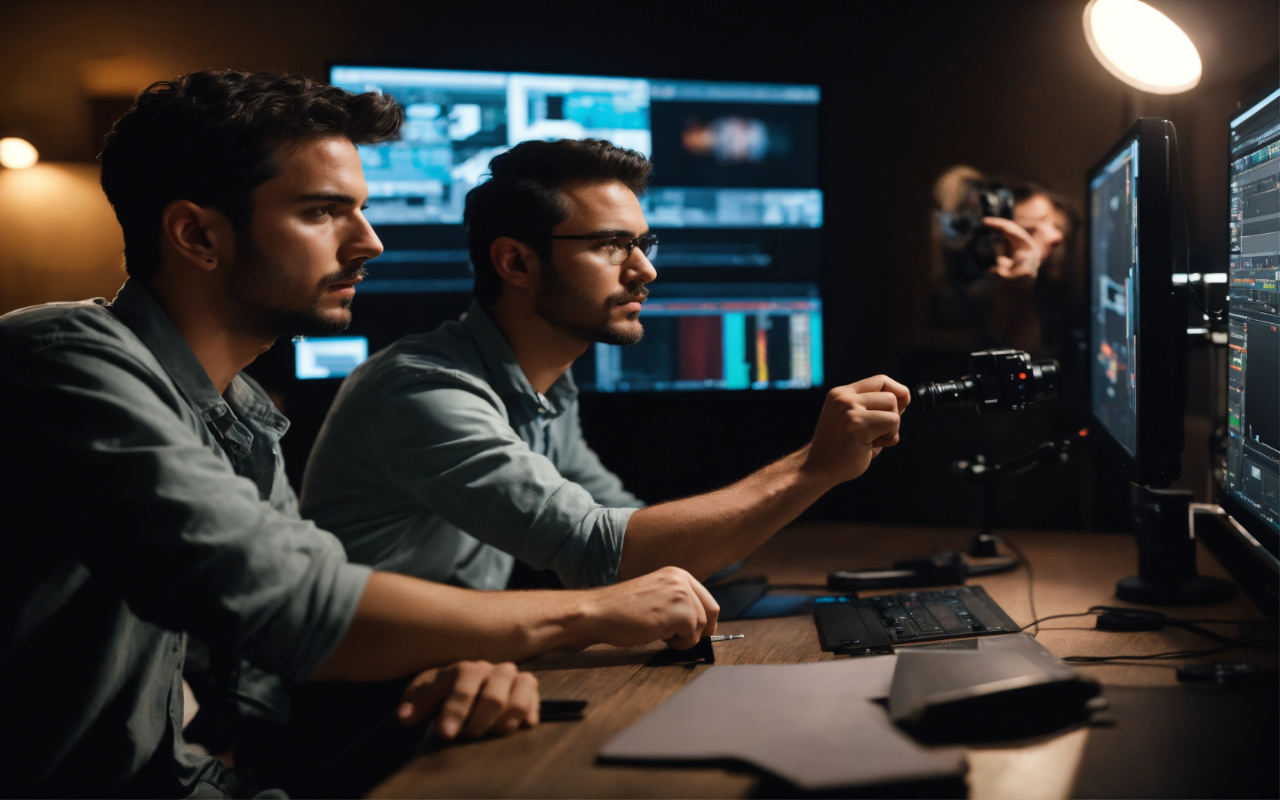
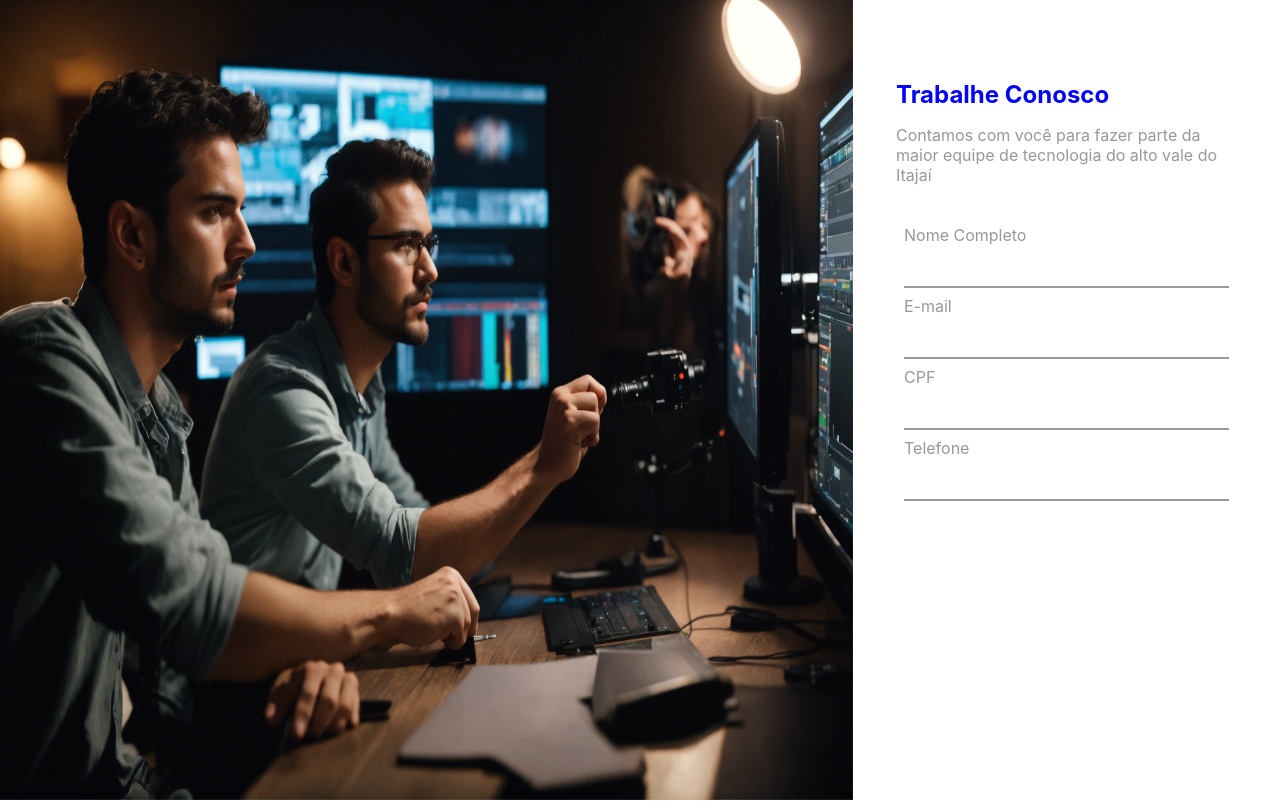
Before and after one commit to SamuelGranados/formulariomaga, a React (Create React App) app: page / in a window 1280 px wide. Built offline with nearby package versions, Linux system fonts and the light colour scheme.

Commit message:
quase finalizando o formulario

```diff
--- a/src/App.css
+++ /dev/null
@@ -1,38 +0,0 @@
-.App {
-  text-align: center;
-}
-
-.App-logo {
-  height: 40vmin;
-  pointer-events: none;
-}
-
-@media (prefers-reduced-motion: no-preference) {
-  .App-logo {
-    animation: App-logo-spin infinite 20s linear;
-  }
-}
-
-.App-header {
-  background-color: #282c34;
-  min-height: 100vh;
-  display: flex;
-  flex-direction: column;
-  align-items: center;
-  justify-content: center;
-  font-size: calc(10px + 2vmin);
-  color: white;
-}
-
-.App-link {
-  color: #61dafb;
-}
-
-@keyframes App-logo-spin {
-  from {
-    transform: rotate(0deg);
-  }
-  to {
-    transform: rotate(360deg);
-  }
-}
--- a/src/App.js
+++ b/src/App.js
@@ -1,12 +1,16 @@
+import Formulario from './componentes/Formulario';
 import ImgPrincipal from './componentes/ImgPrincipal/ImgPrincipal';
 
 
 function App() {
   return (
-    <div className="App">
+    <div className="App container">
       <ImgPrincipal/>
+      <div>
+       <Formulario/>
+      </div>
     </div>
   );
 }
 
-export default App;
+export default App
--- /dev/null
+++ b/src/componentes/CampoTexto/CampoTexto.css
@@ -0,0 +1,24 @@
+.campo-texto {
+    margin: 8px;
+}
+
+.campo-texto label {
+    color: #989898;
+    display: block;
+    font-size: 16px;
+}
+
+.campo-texto input {
+    background-color: #fff;
+    width: 100%;
+    border-style: none;
+    border-bottom: 2px solid #989898;
+    font-size: 18px;
+    padding: 10px;
+    box-sizing: border-box;
+}
+
+.campo-texto input:focus {
+    outline: 0;
+    border-bottom: 2px solid blue;
+}
--- /dev/null
+++ b/src/componentes/CampoTexto/CampoTexto.js
@@ -0,0 +1,13 @@
+import "./CampoTexto.css"
+
+const CampoTexto = (props) => {
+    return (
+        <div className="campo-texto">
+            <label >{props.label}</label>
+            <input placeholder={props.placeholder} />
+        </div>
+    )
+
+}
+
+export default CampoTexto
--- /dev/null
+++ b/src/componentes/Formulario/Formulario.css
@@ -0,0 +1,19 @@
+.formulario {
+    display: flex;
+    justify-content: center;
+    margin: 80px 0px 0px 0px;
+}
+
+.formulario form {
+    max-width: 80%;
+}
+
+.formulario form h2 {
+    color: blue;
+    margin: 0px
+}
+
+.formulario form p {
+    color: #989898;
+    margin-bottom: 40px;
+}
--- /dev/null
+++ b/src/componentes/Formulario/index.js
@@ -0,0 +1,20 @@
+import CampoTexto from '../CampoTexto/CampoTexto'
+import './Formulario.css'
+
+const Formulario = () => {
+    return (
+        <section className='formulario'>
+            <form>
+                <h2>Trabalhe Conosco</h2>
+                <p>Contamos com você para fazer parte da maior equipe de tecnologia do alto vale do Itajaí</p>
+                <CampoTexto label="Nome Completo"/>
+                <CampoTexto label="E-mail"/>
+                <CampoTexto label="CPF"/>
+                <CampoTexto label="Telefone"/>
+            </form>
+        </section>
+    )
+
+}
+
+export default Formulario
--- a/src/componentes/ImgPrincipal/ImgPrincipal.css
+++ b/src/componentes/ImgPrincipal/ImgPrincipal.css
@@ -1,4 +1,6 @@
 .imagem {
+    margin: 0px;
+    padding: 0px
 }
 
 .imagem img {
--- a/src/index.css
+++ b/src/index.css
@@ -11,3 +11,12 @@ code {
   font-family: source-code-pro, Menlo, Monaco, Consolas, 'Courier New',
     monospace;
 }
+
+.container {
+  display: grid;
+  grid-template-columns: 2fr 1fr;
+}
+
+.form {
+  height: 100vh;
+}
--- a/src/index.js
+++ b/src/index.js
@@ -2,7 +2,6 @@ import React from 'react';
 import ReactDOM from 'react-dom/client';
 import './index.css';
 import App from './App';
-import reportWebVitals from './reportWebVitals';
 
 const root = ReactDOM.createRoot(document.getElementById('root'));
 root.render(
@@ -10,8 +9,3 @@ root.render(
     <App />
   </React.StrictMode>
 );
-
-// If you want to start measuring performance in your app, pass a function
-// to log results (for example: reportWebVitals(console.log))
-// or send to an analytics endpoint. Learn more: https://bit.ly/CRA-vitals
-reportWebVitals();
--- a/src/reportWebVitals.js
+++ /dev/null
@@ -1,13 +0,0 @@
-const reportWebVitals = onPerfEntry => {
-  if (onPerfEntry && onPerfEntry instanceof Function) {
-    import('web-vitals').then(({ getCLS, getFID, getFCP, getLCP, getTTFB }) => {
-      getCLS(onPerfEntry);
-      getFID(onPerfEntry);
-      getFCP(onPerfEntry);
-      getLCP(onPerfEntry);
-      getTTFB(onPerfEntry);
-    });
-  }
-};
-
-export default reportWebVitals;
```
Also changed, not shown: src/setupTests.js (deleted, +0 -5 lines), src/logo.svg (deleted).
